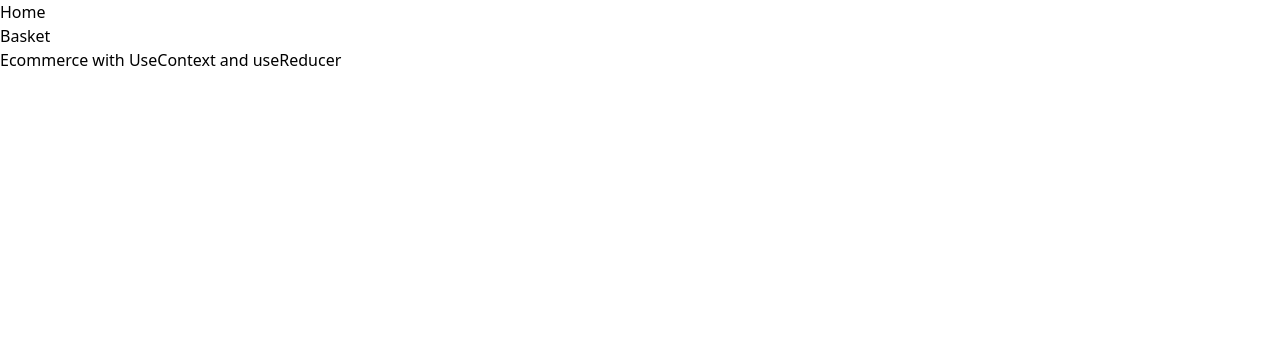
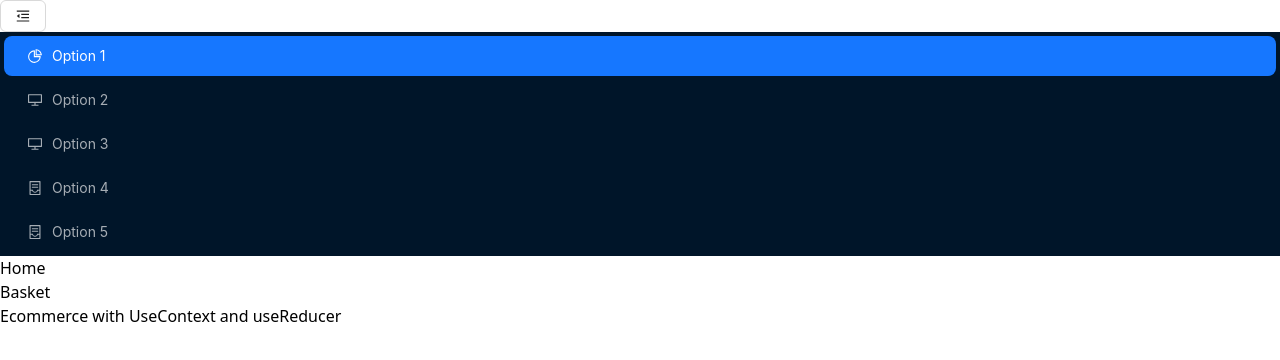
Before and after one commit to Sushant696/ecommerce_sushant, a React (Vite) app: page / in a window 1280 px wide. Shown: the top 360 px of the page. Built offline with nearby package versions, Linux system fonts and the light colour scheme.

Commit message:
sidebar added

```diff
--- a/package.json
+++ b/package.json
@@ -10,6 +10,8 @@
     "preview": "vite preview"
   },
   "dependencies": {
+    "@ant-design/icons": "^5.2.6",
+    "antd": "^5.10.1",
     "localforage": "^1.10.0",
     "match-sorter": "^6.3.1",
     "react": "^18.2.0",
--- a/src/components/home.jsx
+++ b/src/components/home.jsx
@@ -1,9 +1,9 @@
 import Navbar from "./navbar";
-
+import Sidebar from "./sidebar";
 export default function Home() {
   return (
     <div>
-
+      <Sidebar/>
       <Navbar/>
       <h1 className=" text-center text-2xl font-semibold pt-3 my-2 ">Ecommerce with UseContext and useReducer</h1>
     </div>
--- a/src/components/sidebar.jsx
+++ b/src/components/sidebar.jsx
@@ -1,7 +1,53 @@
-export default function Sidebar() {
+import { useState } from "react";
+import {
+  ContainerOutlined,
+  DesktopOutlined,
+  MenuFoldOutlined,
+  MenuUnfoldOutlined,
+  PieChartOutlined,
+} from "@ant-design/icons";
+
+import { Button, Menu } from "antd";
+function getItem(label, key, icon, children, type) {
+  return {
+    key,
+    icon,
+    children,
+    label,
+    type,
+  };
+}
+const items = [
+  getItem("Option 1", "1", <PieChartOutlined />),
+  getItem("Option 2", "2", <DesktopOutlined />),
+  getItem("Option 3", "3", <DesktopOutlined />),
+  getItem("Option 4", "4", <ContainerOutlined />),
+  getItem("Option 5", "5", <ContainerOutlined />),
+];
+const Sidebar = () => {
+  const [collapsed, setCollapsed] = useState(false);
+  const toggleCollapsed = () => {
+    setCollapsed(!collapsed);
+  };
   return (
-    <div>
-      <h2>I am side bar</h2>
+    <div className="w-[16rem]">
+      <Button
+        onClick={toggleCollapsed}
+        className=" text-[1.4rem] mb-4 border-none"
+      >
+        {collapsed ? <MenuUnfoldOutlined /> : <MenuFoldOutlined />}
+      </Button>
+
+      <Menu
+        defaultSelectedKeys={["1"]}
+        defaultOpenKeys={["sub1"]}
+        mode="inline"
+        theme="dark"
+        inlineCollapsed={collapsed}
+        items={items}
+        className="p-3 my-2"
+      />
     </div>
   );
-}
+};
+export default Sidebar;
--- a/src/main.jsx
+++ b/src/main.jsx
@@ -1,9 +1,11 @@
 import React from 'react'
 import ReactDOM from 'react-dom/client'
 import App from './App'
+// import SideBar from './components/sidebar'
 
 ReactDOM.createRoot(document.getElementById('root')).render(
   <React.StrictMode>
     <App/>
+    {/* <SideBar/> */}
   </React.StrictMode>,
 )
```
Also changed, not shown: 1 other file (tests, documents, lock files or other folders).
